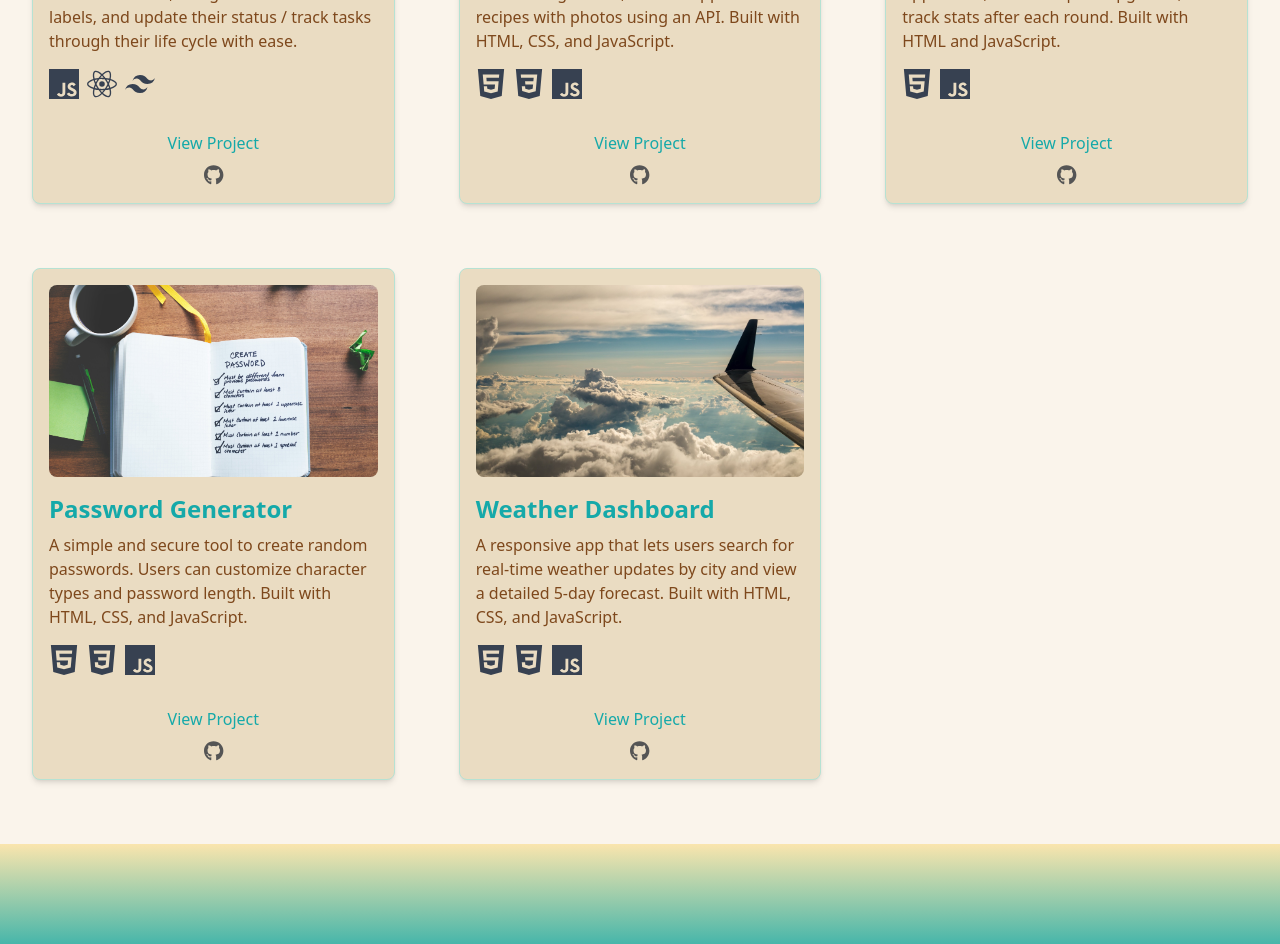
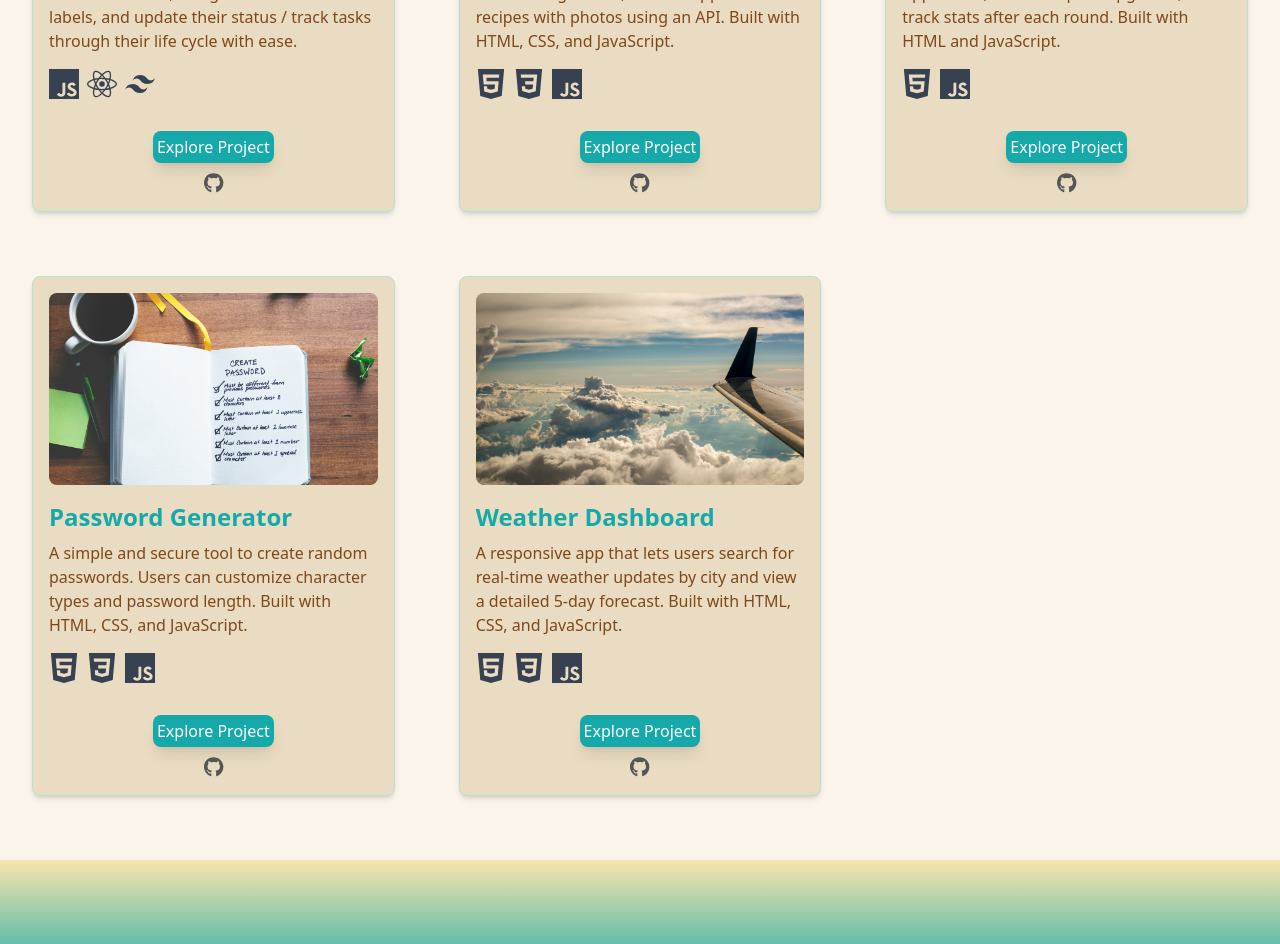
Before and after one commit to Tthompson8416/tanesiacodes, a React (Vite) app: page / in a window 1280 px wide. Shown: the part 1600-2544 px from the top of the page. Built offline with nearby package versions, Linux system fonts and the light colour scheme.

Commit message:
View project link changed to a button and styles modified

```diff
--- a/src/components/ProjectsSection.jsx
+++ b/src/components/ProjectsSection.jsx
@@ -65,12 +65,13 @@ const ProjectsSection = () => {
         })}
       </div>
       <div className="flex flex-col justify-center items-center mt-4 space-y-2 text-center sm:flex-col sm:items-center sm:space-y-2 w-full">
-        <a
+        <button
+        onClick={() => window.open(project.link, "_blank")}
           href={project.link}
-          className="text-custom-accent hover:text-blue-800 transition-colors text-center whitespace-nowrap"
+          className="text-white bg-custom-accent p-1 rounded-lg shadow-lg  hover:text-custom-gradient transition-colors duration-300 hover:shadow-xl text-center whitespace-nowrap"
         >
-          View Project
-        </a>
+          Explore Project
+        </button>
         {project.githubLink && (
           <a
             href={project.githubLink}
```
